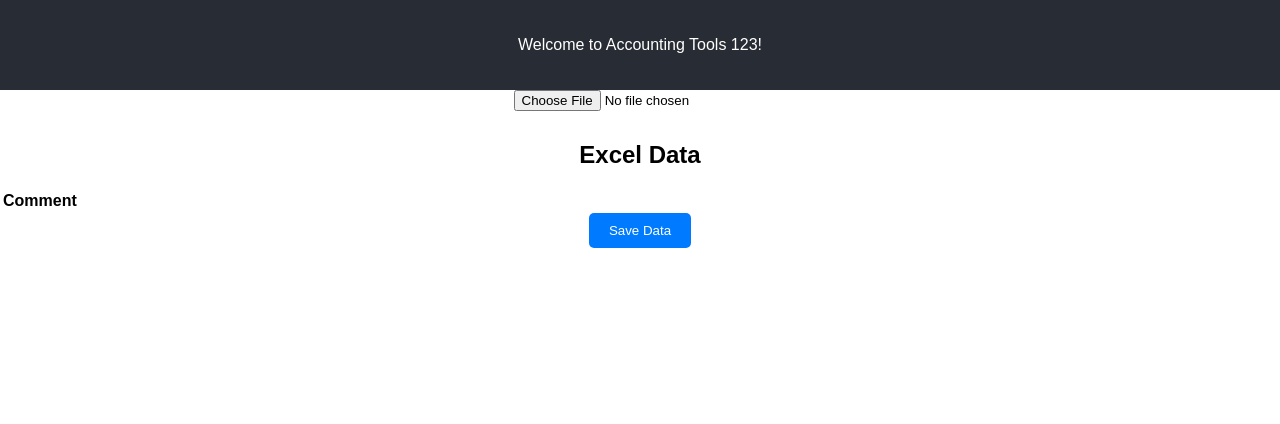
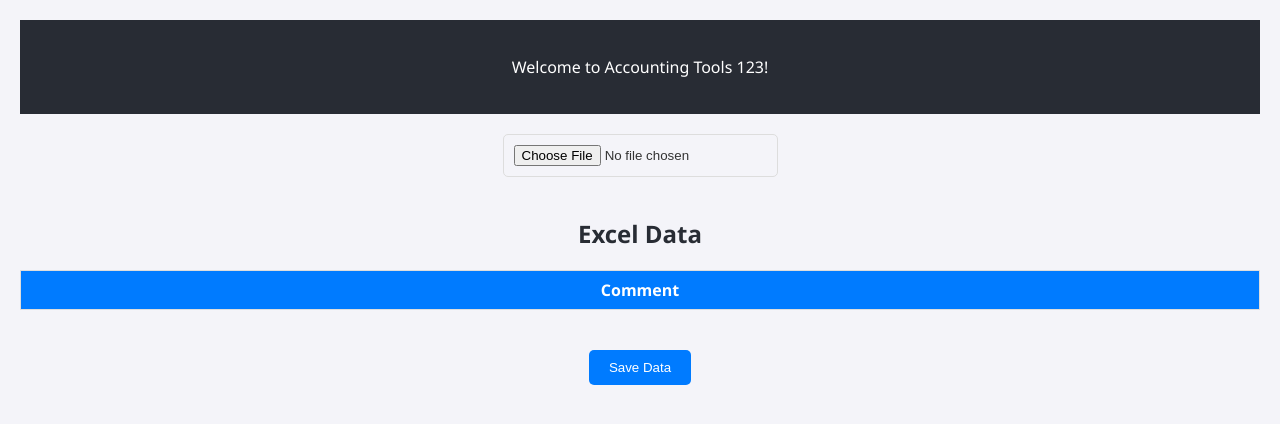
Before and after one commit to AccountingTools123/tools, a React (Create React App) app: page / in a window 1280 px wide. Shown: the top 424 px of the page. Built offline with nearby package versions, Linux system fonts and the light colour scheme.

Commit message:
Update App.css

```diff
--- a/src/App.css
+++ b/src/App.css
@@ -1,49 +1,65 @@
 /* General styling */
 body {
-  font-family: Arial, sans-serif;
+  font-family: 'Segoe UI', Tahoma, Geneva, Verdana, sans-serif;
   margin: 0;
   padding: 0;
+  background-color: #f4f4f9;
+  color: #333;
 }
 
 .App {
   text-align: center;
+  padding: 20px;
 }
 
 .App-header {
   background-color: #282c34;
   color: white;
   padding: 20px 0;
-}
-
-.icons {
-  display: flex;
-  justify-content: space-around;
   margin-bottom: 20px;
 }
 
-.icons div {
-  flex: 1;
-  margin: 0 10px;
-  text-align: center;
+h2 {
+  color: #282c34;
 }
 
-.icons div img {
-  width: 100px; /* Adjust as needed */
-  height: 100px; /* Adjust as needed */
-  cursor: pointer;
+table {
+  width: 100%;
+  border-collapse: collapse;
+  margin-bottom: 20px;
+  margin-top: 20px;
 }
 
-/* Forms and buttons */
-input[type="file"] {
-  margin-bottom: 10px;
+th, td {
+  border: 1px solid #ddd;
+  padding: 8px;
 }
 
-input[type="text"],
-textarea {
-  width: 100%;
+th {
+  background-color: #007bff;
+  color: white;
+}
+
+td input[type="text"] {
+  width: calc(100% - 16px); /* Account for padding */
+  padding: 8px;
+  box-sizing: border-box;
+}
+
+tr:nth-child(even) {
+  background-color: #f2f2f2;
+}
+
+tr:hover {
+  background-color: #ddd;
+}
+
+input[type="file"] {
+  margin-bottom: 20px;
   padding: 10px;
-  margin-bottom: 10px;
-  box-sizing: border-box;
+  border: 1px solid #ddd;
+  border-radius: 5px;
+  cursor: pointer;
 }
 
 button {
@@ -54,8 +70,20 @@ button {
   border-radius: 5px;
   cursor: pointer;
   transition: background-color 0.3s ease;
+  margin-top: 20px;
 }
 
 button:hover {
   background-color: #0056b3;
 }
+
+/* Responsive design */
+@media (max-width: 768px) {
+  th, td {
+    padding: 12px 6px;
+  }
+
+  td input[type="text"] {
+    width: 100%;
+  }
+}
```
